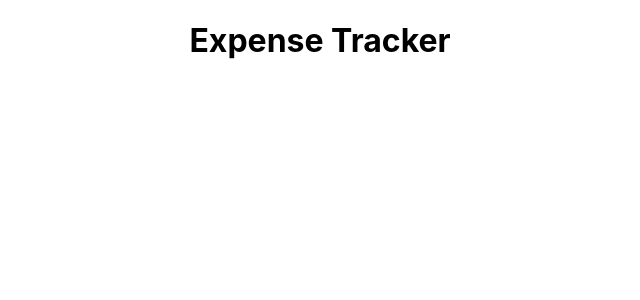
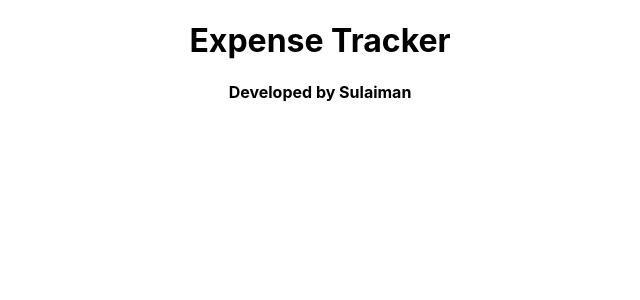
Before and after one commit to Sulaiman-Baig/expense-tracker, a React (Create React App) app: page / in a window 1280 px wide. Shown: the top 300 px of the page, without its empty margins (320-960 px from the left). Built offline with nearby package versions, Linux system fonts and the light colour scheme.

Commit message:
made by sulaiman

```diff
--- a/src/App.js
+++ b/src/App.js
@@ -5,6 +5,7 @@ function App() {
   return (
     <div className="App">
       <h1>Expense Tracker</h1>
+      <h4>Developed by Sulaiman</h4>
     </div>
   );
 }
```
